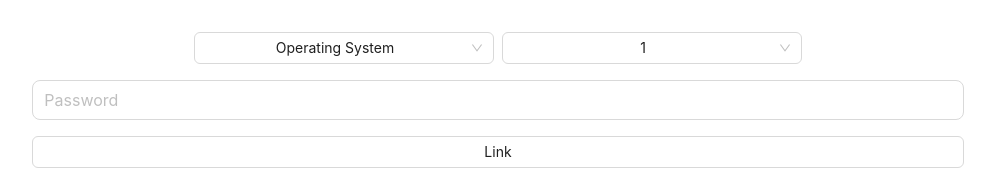
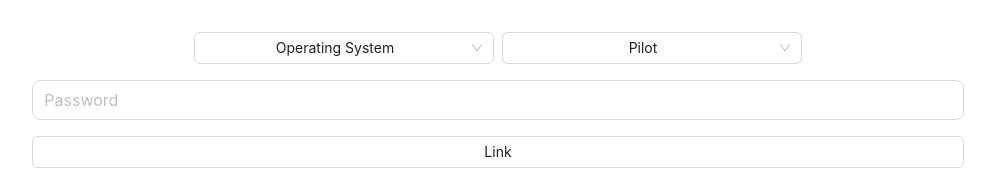
Before and after one commit to reduan2660/attendance, a React (Vite) app in the folder frontend/: page /link in a window 1280 px wide. Shown: the top 170 px of the page, without its empty margins (142-1137 px from the left). Built offline with nearby package versions, Linux system fonts and the light colour scheme.

Commit message:
password:password

```diff
--- a/frontend/src/Link.jsx
+++ b/frontend/src/Link.jsx
@@ -68,11 +68,12 @@ function Link() {
             defaultValue="1"
             style={{ width: 300 }}
             onChange={(value) => setSelectedDevice(value)}
-            options={[{ value: "1", label: "1", selected: true }]}
+            options={[{ value: "1", label: "Pilot", selected: true }]}
           />
         </Space>
 
         <Input
+        type="password"
           size="large"
           name="course"
           placeholder="Password"
```
